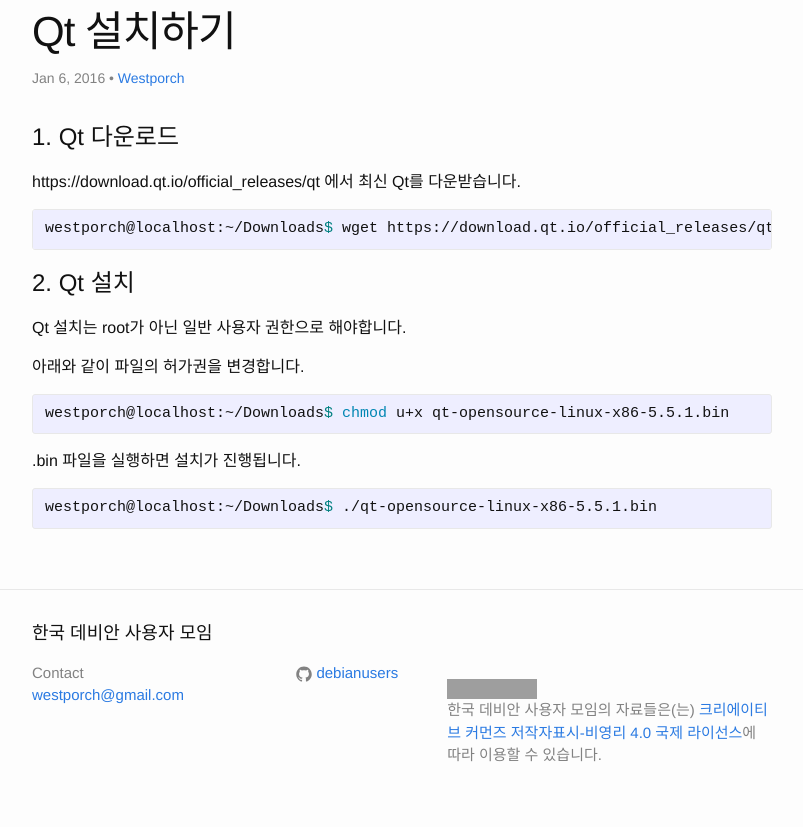
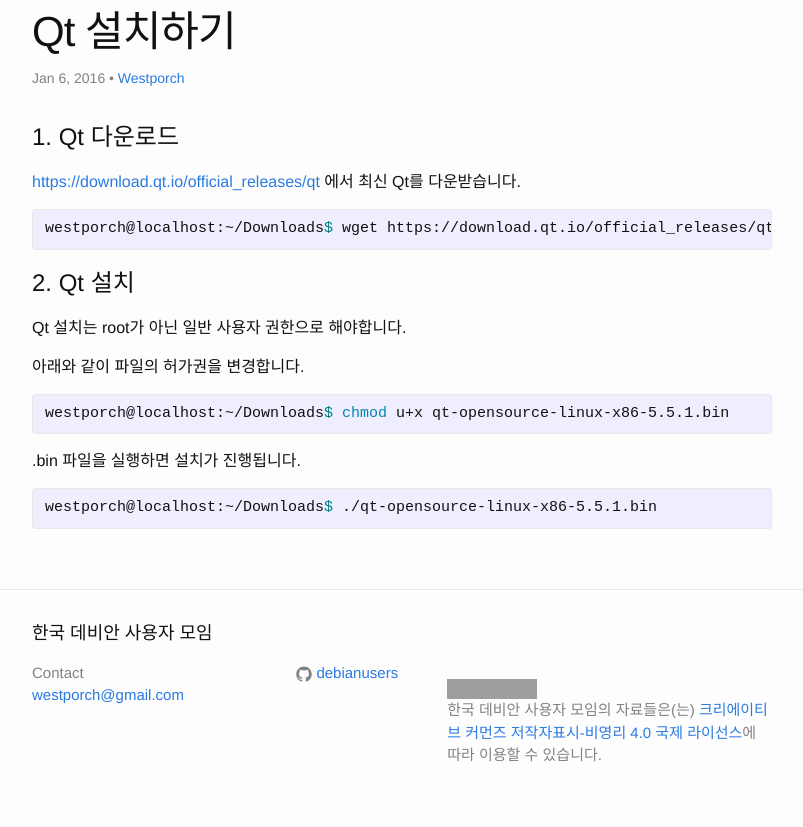
Before and after one commit to debianusers/debianusers.github.io, a Jekyll site: the page built from _posts/2016-01-06-Install-Qt.md, in a window 1280 px wide. Shown: the part 381-1208 px from the top of the page, without its empty margins (238-1041 px from the left). Built offline with Jekyll 4.4.1, drawn with Linux system fonts in a browser that asks for light colours; comment, search, counter and statistics services are not loaded; some of the changed lines change nothing that is shown; grey boxes are pictures that could not be loaded.

Commit message:
문서 링크를 수정함

```diff
--- a/_posts/2016-01-06-Install-Qt.md
+++ b/_posts/2016-01-06-Install-Qt.md
@@ -7,7 +7,7 @@
 
 # 1. Qt 다운로드
 
-https://download.qt.io/official_releases/qt 에서 최신 Qt를 다운받습니다.
+[https://download.qt.io/official_releases/qt](https://download.qt.io/official_releases/qt) 에서 최신 Qt를 다운받습니다.
 
 {% highlight sh %}
 westporch@localhost:~/Downloads$ wget https://download.qt.io/official_releases/qt/5.5/5.5.1/qt-opensource-linux-x86-5.5.1.run
```
